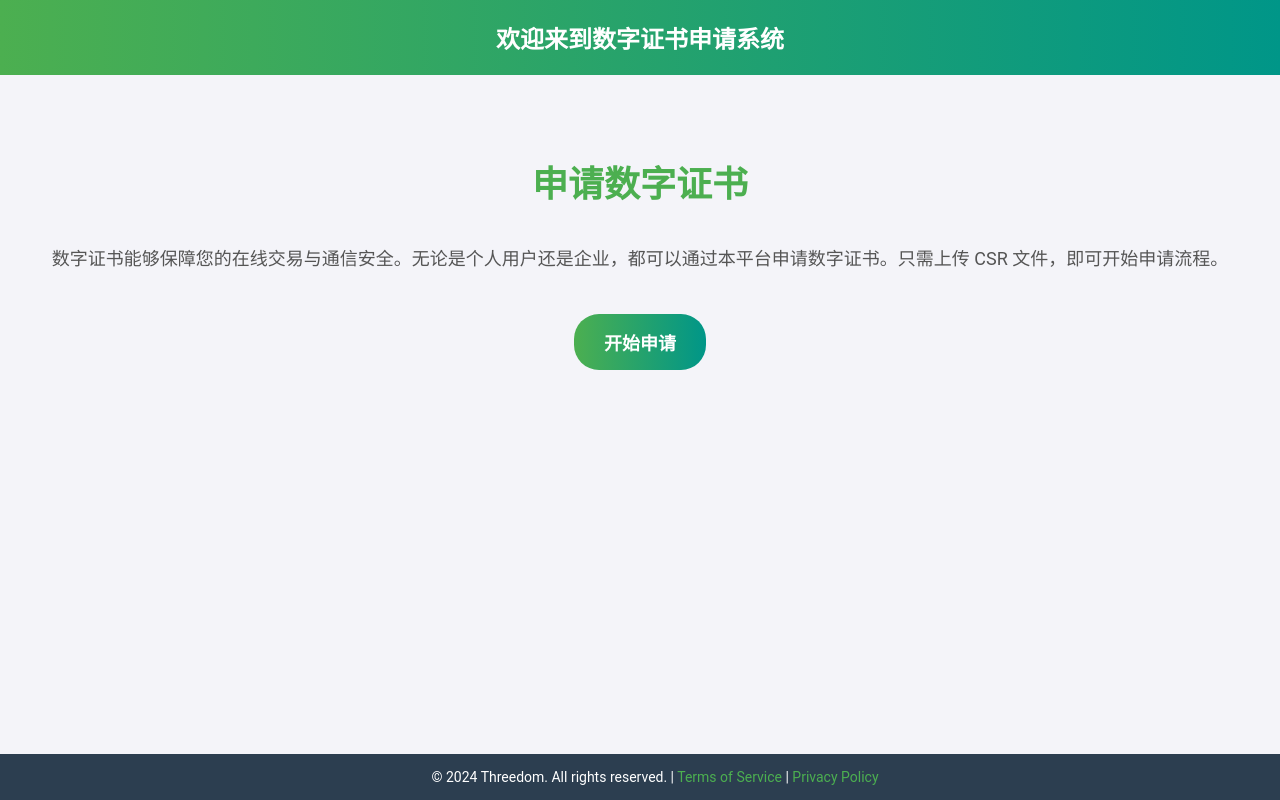
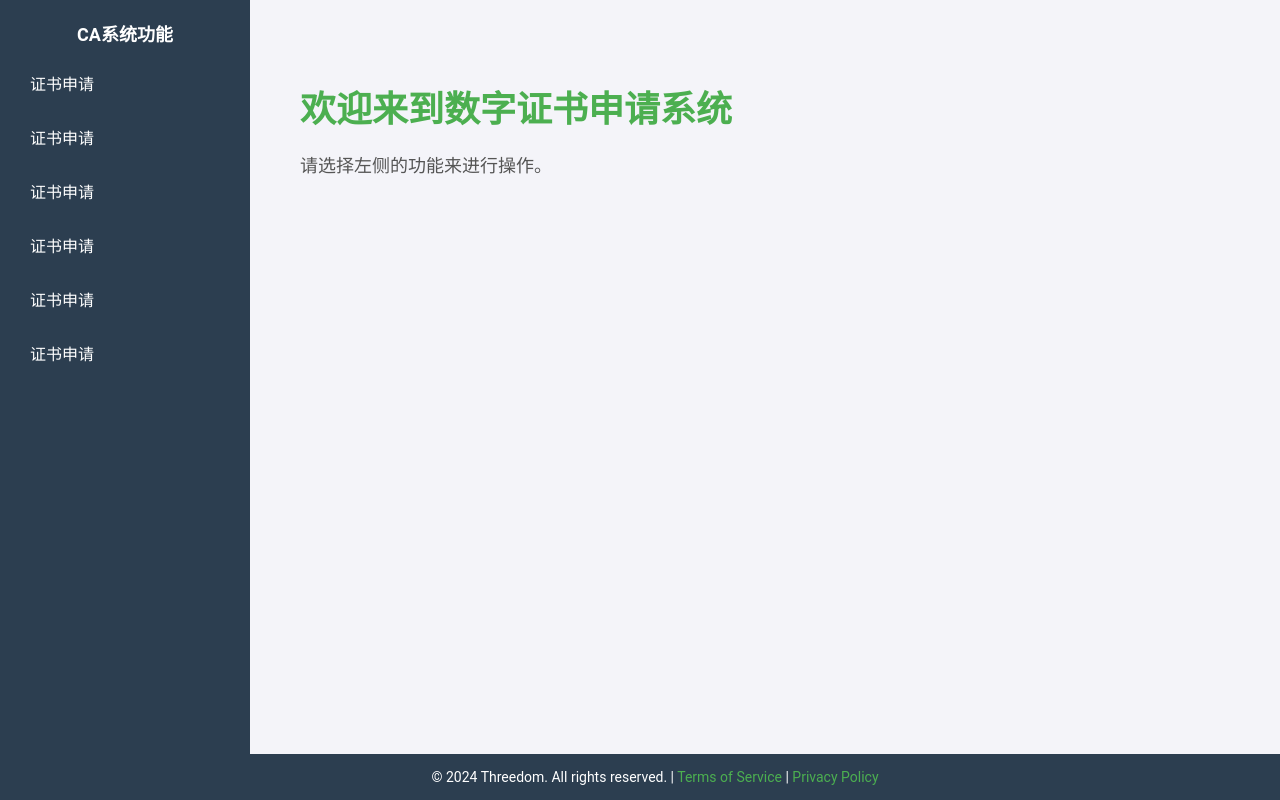
Before and after one commit to HiaSop/CA, a Django app: template templates/server/homepage.html in a window 1280 px wide. Run offline with Django 4.2, Linux system fonts and the light colour scheme; the template is opened without the code that fills it, so the values that code supplies are empty.

Commit message:
李嘉年-增加总的功能界面，以及系统生成-2

```diff
--- a/server/urls.py
+++ b/server/urls.py
@@ -4,6 +4,7 @@ from django.urls import path
 
 urlpatterns = [
     path('login/', views.user_login, name='login'),
+    path('homepage/',views.homepage,name='homepage'),
     path('register/', views.user_register, name='register'),
     path('upload-csr/', views.upload_csr, name='upload_csr'),
     path('api/sign_csr', views.sign_csr, name='sign_csr'),
--- a/templates/server/homepage.html
+++ b/templates/server/homepage.html
@@ -11,24 +11,50 @@
             margin: 0;
             font-family: 'Roboto', sans-serif;
             background-color: #f4f4f9;
-            color: #333;
+            display: flex;
+            height: 100vh;
         }
 
-        header {
-            background: linear-gradient(90deg, #4caf50, #009688);
+        /* Sidebar Styles */
+        .sidebar {
+            width: 250px;
+            background-color: #2c3e50;
+            color: white;
+            height: 100%;
             padding: 20px;
-            color: white;
-            text-align: center;
-            font-size: 24px;
-            font-weight: 700;
+            box-sizing: border-box;
+            position: fixed;
+            left: 0;
+            top: 0;
         }
 
+        .sidebar h2 {
+            margin-top: 0;
+            font-size: 18px;
+            text-align: center;
+            color: #fff;
+        }
+
+        .sidebar a {
+            display: block;
+            color: white;
+            text-decoration: none;
+            margin: 10px 0;
+            padding: 10px;
+            border-radius: 5px;
+            cursor: pointer;
+            font-size: 16px;
+        }
+
+        .sidebar a:hover {
+            background-color: #34495e;
+        }
+
+        /* Main content area */
         .main-content {
-            display: flex;
-            justify-content: center;
-            align-items: center;
+            margin-left: 250px; /* 侧边栏宽度 */
             padding: 50px;
-            flex-direction: column;
+            flex-grow: 1;
         }
 
         .main-content h2 {
@@ -60,6 +86,7 @@
             background-color: #009688;
         }
 
+        /* Footer Styles */
         .footer {
             background: #2c3e50;
             color: white;
@@ -80,22 +107,46 @@
             text-decoration: underline;
         }
     </style>
+    <script src="https://code.jquery.com/jquery-3.6.0.min.js"></script>
 </head>
 <body>
-    <header>
-        欢迎来到数字证书申请系统
-    </header>
+    <!-- Sidebar -->
+    <div class="sidebar">
+        <h2>CA系统功能</h2>
+        <a href="#" data-url="{% url 'upload_csr' %}">证书申请</a>
+        <a href="#" data-url="{% url 'upload_csr' %}">证书申请</a>
+        <a href="#" data-url="{% url 'upload_csr' %}">证书申请</a>
+        <a href="#" data-url="{% url 'upload_csr' %}">证书申请</a>
+        <a href="#" data-url="{% url 'upload_csr' %}">证书申请</a>
+        <a href="#" data-url="{% url 'upload_csr' %}">证书申请</a>
+    </div>
 
-    <div class="main-content">
-        <h2>申请数字证书</h2>
-        <p>数字证书能够保障您的在线交易与通信安全。无论是个人用户还是企业，都可以通过本平台申请数字证书。只需上传 CSR 文件，即可开始申请流程。</p>
-
-        <!-- Call to Action Button to go to CSR upload page -->
-        <a href="{% url 'upload_csr' %}" class="cta-button">开始申请</a>
+    <!-- Main content area -->
+    <div class="main-content" id="main-content">
+        <h2>欢迎来到数字证书申请系统</h2>
+        <p>请选择左侧的功能来进行操作。</p>
     </div>
 
     <div class="footer">
         &copy; 2024 Threedom. All rights reserved. | <a href="/terms/">Terms of Service</a> | <a href="/privacy/">Privacy Policy</a>
     </div>
+
+    <script>
+        // 动态加载内容，并改变 URL
+        $(document).ready(function() {
+            $('.sidebar a').on('click', function(event) {
+                event.preventDefault();
+                const url = $(this).data('url');  // 获取data-url的值
+
+                if (url) {
+                    // 使用 jQuery 动态加载内容
+                    $('#main-content').load(url);
+
+                    // 使用 History API 修改浏览器的 URL
+                    history.pushState(null, null, url);  // 修改 URL，但不会刷新页面
+                }
+            });
+        });
+    </script>
 </body>
 </html>
--- a/templates/server/login.html
+++ b/templates/server/login.html
@@ -127,7 +127,7 @@
         <h2>欢迎来到CA系统</h2>
 
         {% if error %}
-            <p class="error-message">{{ error }}</p>
+            <p class="error-message">{{ error }}</p> <!-- 显示错误消息 -->
         {% else %}
             <p>Welcome to the CA system</p>
         {% endif %}
```
Also changed, not shown: server/views.py (+62 -4 lines).
